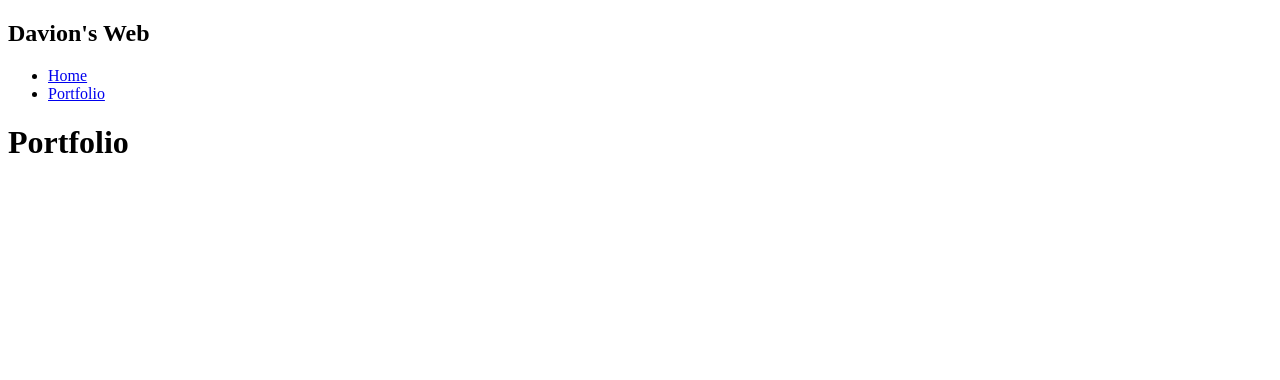
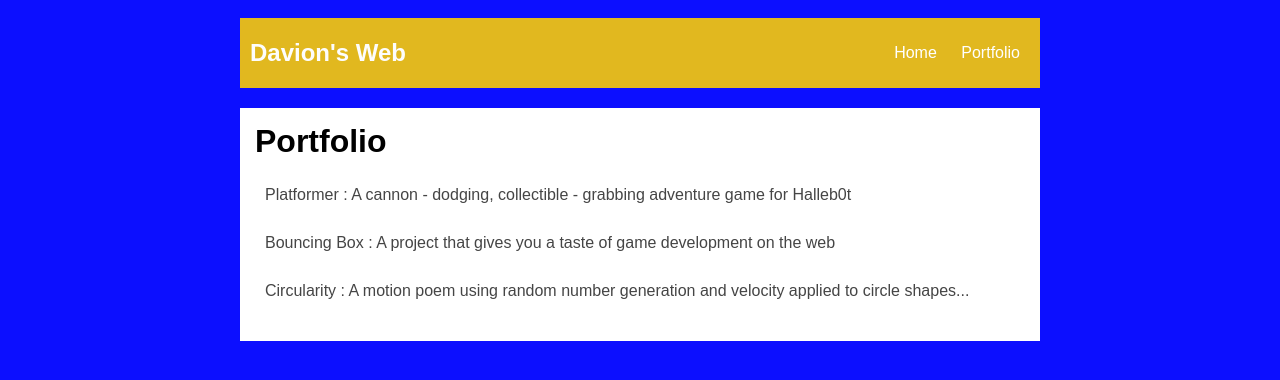
Before and after one commit to kDqvion/kDqvion.github.io, a plain HTML site: page portfolio.html in a window 1280 px wide. Drawn offline with Linux system fonts and the light colour scheme.

Commit message:
add portfolio.html file

```diff
--- a/portfolio.html
+++ b/portfolio.html
@@ -2,6 +2,7 @@
 <html>
   <head>
     <title>Davion's Web</title>
+    <link rel="stylesheet" href="style.css" />
   </head>
   <body>
     <div id="all-contents">
@@ -14,10 +15,33 @@
           <li class="nav-li">
             <a class="nav-a" href="portfolio.html">Portfolio</a>
           </li>
-     </ul id="portfolio">
+        </ul>
       </nav>
- <main class="content">
+      <main>
+        <div class="content">
+
           <h1>Portfolio</h1>
+          <ul id="portfolio">
+            <li>
+              <a href="projects/platformer/"
+              >Platformer : A cannon - dodging, collectible - grabbing adventure
+              game for Halleb0t</a
+              >
+            </li>
+            <li>
+              <a href="projects/bouncing-box/"
+              >Bouncing Box : A project that gives you a taste of game development
+              on the web
+            </a>
+          </li>
+          <li>
+            <a href="projects/circularity/"
+            >Circularity : A motion poem using random number generation and
+            velocity applied to circle shapes...</a
+            >
+          </li>
+        </ul>
+      </div>
       </main>
     </div>
   </body>
--- a/style.css
+++ b/style.css
@@ -52,7 +52,6 @@ main {
   flex: 1;
   padding: 15px;
 }
-
 /* portfolio styles */
 #interests {
   border: 4px silver ridge;
@@ -62,3 +61,28 @@ h2,
 h3 {
   margin: 0px;
 }
+/* portfolio styles */
+.content h1 {
+  color: black;
+}
+
+#portfolio {
+  list-style-type: none;
+  padding-left: 0;
+}
+
+#portfolio li {
+  background: #fff;
+  padding: 10px;
+  border-radius: 10px;
+  margin-bottom: 10px;
+}
+
+#portfolio li:hover {
+  background: #eee;
+}
+
+#portfolio a {
+  text-decoration: none;
+  color: #454545;
+}
```
Lines whose indentation alone changed are shown as unchanged.
